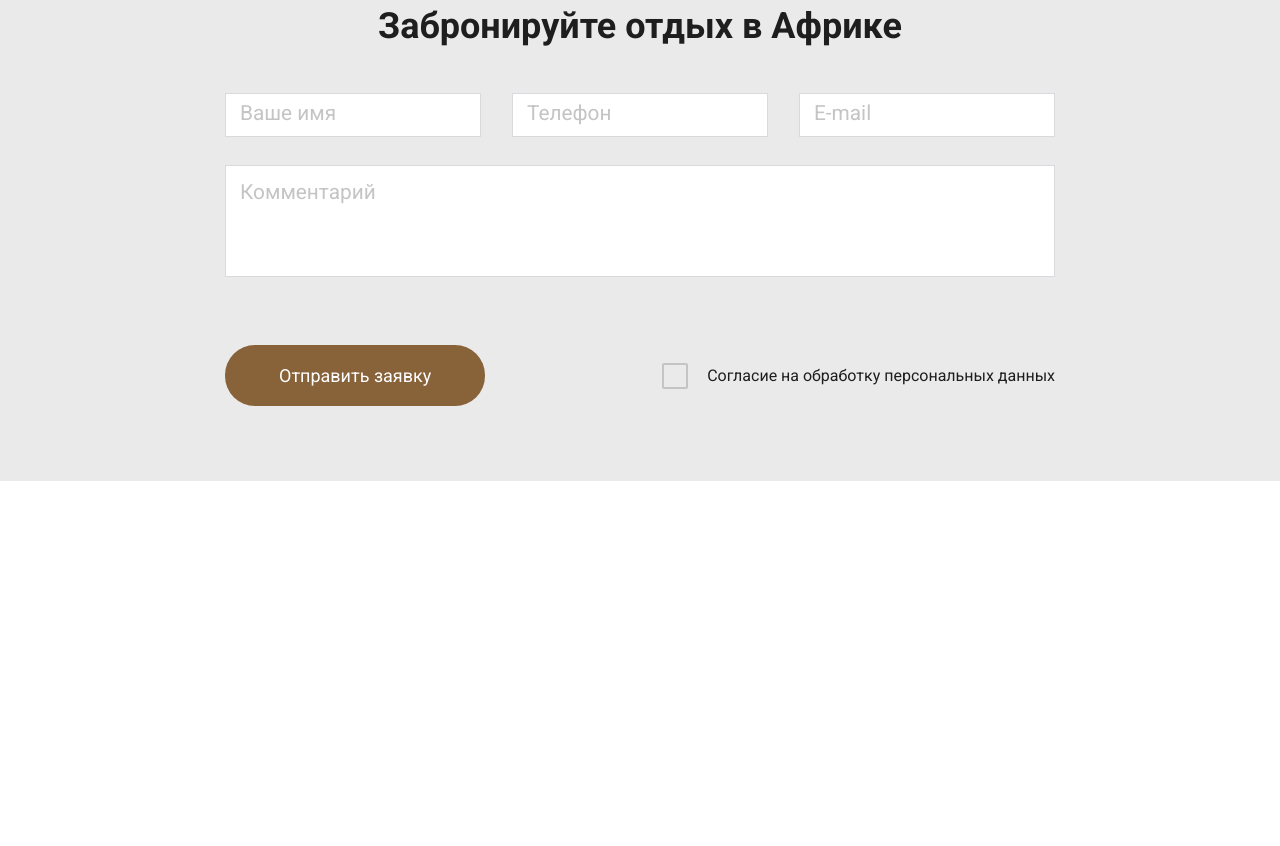
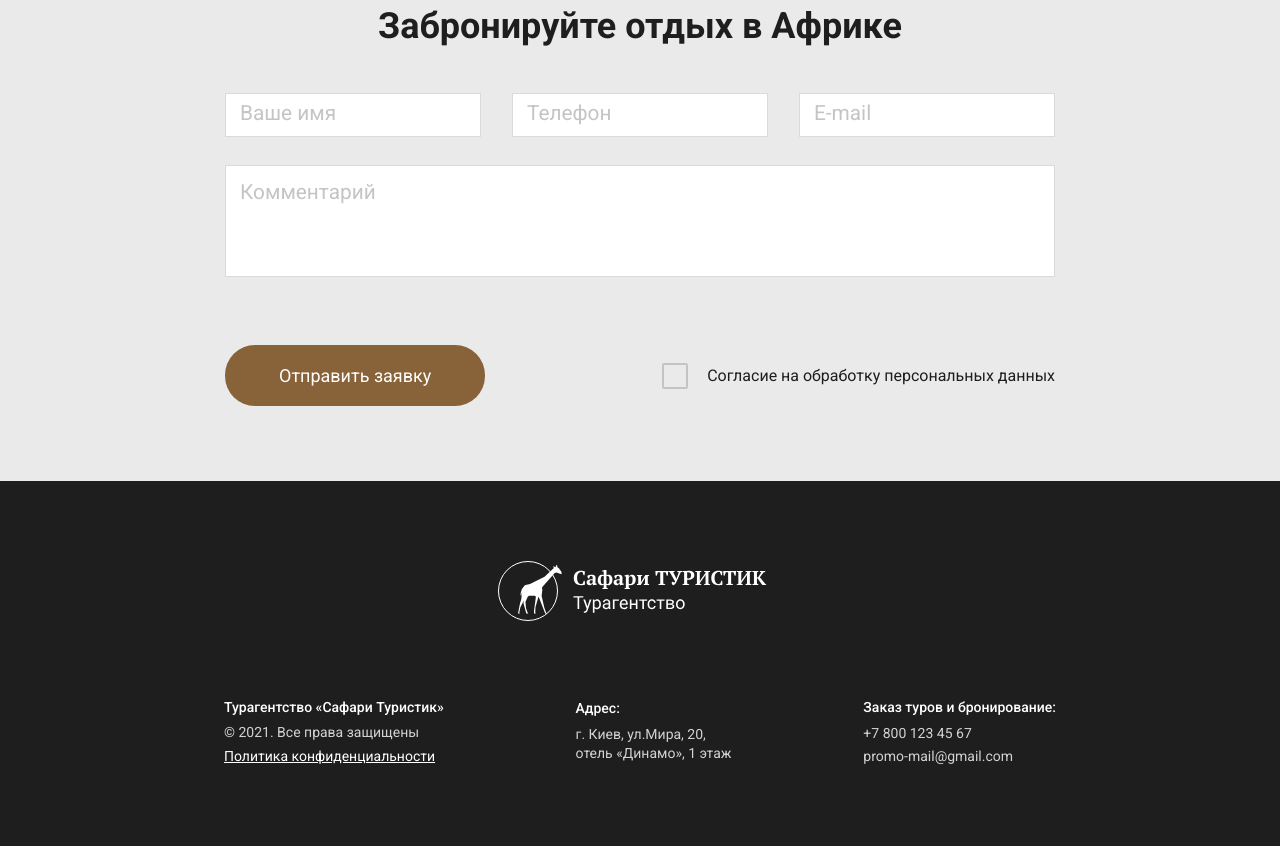
Before and after one commit to GolovanovAlex/Safari_in_Africa_landing, a plain HTML site: page index.html in a window 1280 px wide. Shown: the part 6759-7605 px from the top of the page. Before the commit the page ends 7240 px from the top, so only its background shows below. Drawn offline with nearby package versions, Linux system fonts and the light colour scheme.

Commit message:
add footer

```diff
--- a/index.html
+++ b/index.html
@@ -631,6 +631,40 @@
         </div>
       </section>
     </main>
+    <footer class="footer">
+      <div class="container">
+        <a href="#" class="logo footer__logo">
+          <img
+            src="images/icon/logo.svg"
+            alt="Logo"
+            class="logo__img footer__logo-img"
+          />
+        </a>
+        <div class="footer__inner">
+          <div class="footer__box">
+            <p class="footer__text">Турагентство «Сафари Туристик»</p>
+            <p class="footer__descr">© 2021. Все права защищены</p>
+            <a class="footer__link-law" href="#">Политика конфиденциальности</a>
+          </div>
+          <div class="footer__box">
+            <p class="footer__text">Адрес:</p>
+            <p class="footer__descr">
+              г. Киев, ул.Мира, 20, <br />
+              отель «Динамо», 1 этаж
+            </p>
+          </div>
+          <div class="footer__box">
+            <p class="footer__text">Заказ туров и бронирование:</p>
+            <a class="footer__phone" href="tel:+78001234567"
+              >+7 800 123 45 67</a
+            >
+            <a class="footer__email" href="mailto:promo_mail@gmail.com"
+              >promo-mail@gmail.com</a
+            >
+          </div>
+        </div>
+      </div>
+    </footer>
     <script src="https://ajax.googleapis.com/ajax/libs/jquery/3.4.1/jquery.min.js"></script>
     <script src="js/jquery.magnific-popup.min.js"></script>
     <script src="js/slick.min.js"></script>
--- a/scss/style.scss
+++ b/scss/style.scss
@@ -474,3 +474,45 @@ body {
     margin-left: -45px;
   }
 }
+
+.footer {
+  background-color: $color-text-dark;
+  padding: 80px 0;
+  &__logo {
+    display: block;
+    text-align: center;
+    margin-bottom: 70px;
+  }
+  &__inner {
+    display: flex;
+    justify-content: space-between;
+    align-items: center;
+    max-width: 832px;
+    font-size: 14px;
+    line-height: 130%;
+    color: $color-text-light;
+    margin: 0 auto;
+  }
+
+  &__text {
+    font-weight: 500;
+    margin-bottom: 7px;
+  }
+  &__descr {
+    line-height: 140%;
+    opacity: 0.8;
+  }
+  &__link-law {
+    display: inline-block;
+    text-decoration: underline;
+    margin-top: 5px;
+  }
+  &__phone {
+    display: block;
+    opacity: 0.8;
+    margin-bottom: 5px;
+  }
+  &__email {
+    opacity: 0.8;
+  }
+}
```
Also changed, not shown: css/style.css.
